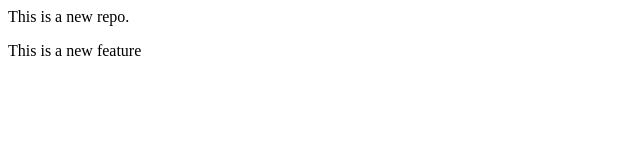
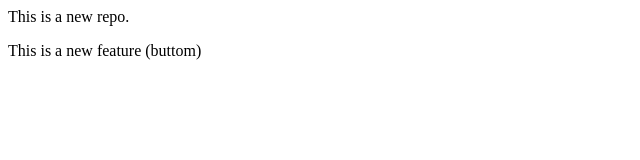
Before and after one commit to SumantaKumarPradhan/pro-demo, a plain HTML site: page index.html in a window 1280 px wide. Shown: the full height of the page, 0-640 px from the left. Drawn offline with Linux system fonts and the light colour scheme.

```diff
--- a/index.html
+++ b/index.html
@@ -1,2 +1,2 @@
 <p>This is a new repo.</p>
-<p>This is a new feature</p>
+<p>This is a new feature (buttom)</p>
```
